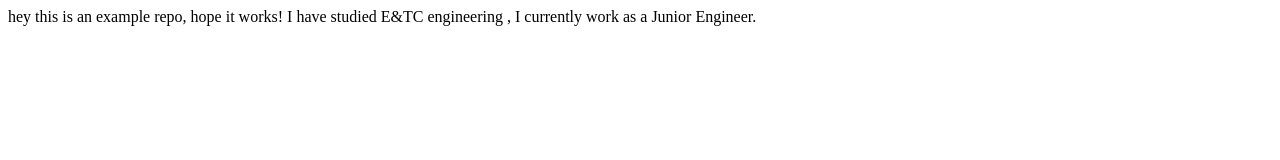
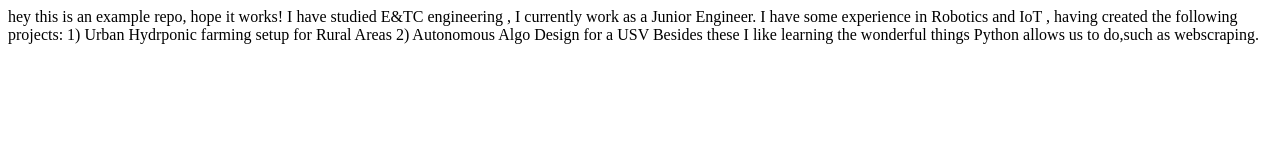
Before and after one commit to BARKHAC/levelZero, a plain HTML site: page index.html in a window 1280 px wide. Drawn offline with Linux system fonts and the light colour scheme.

Commit message:
update: updated index.html
have added project experiences

```diff
--- a/index.html
+++ b/index.html
@@ -9,5 +9,9 @@
 <body>
     hey this is an example repo, hope it works!
     I have studied E&TC engineering , I currently work as a Junior Engineer.
+    I have some experience in Robotics and IoT , having created the following projects:
+    1) Urban Hydrponic farming setup for Rural Areas
+    2) Autonomous Algo Design for a USV
+    Besides these I like learning the wonderful things Python allows us to do,such as webscraping.
 </body>
 </html>
```
